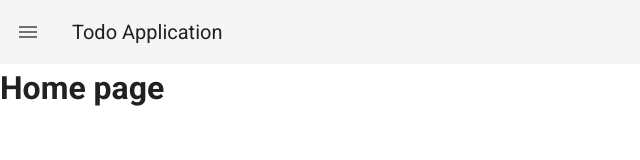
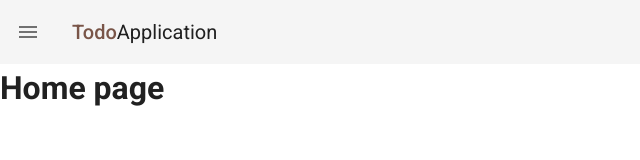
Before and after one commit to azharahmed-98/todo-app, a Vue app: page / in a window 1280 px wide. Shown: the top 160 px of the page, without its empty margins (0-640 px from the left). Built offline with nearby package versions, Linux system fonts and the light colour scheme.

Commit message:
Changed the Styling in the Navbar Component

```diff
--- a/src/App.vue
+++ b/src/App.vue
@@ -14,9 +14,7 @@ export default {
   name: "App",
   components: { Navbar },
   data() {
-    return{
-
-    };
-  }
-}
+    return {};
+  },
+};
 </script>
--- a/src/components/Navbar.vue
+++ b/src/components/Navbar.vue
@@ -1,12 +1,12 @@
 <template>
   <nav>
-    <v-app-bar color="grey lighten-4" flat >
-      <v-app-bar-nav-icon
-        @click="toggleDrawer()"
-      >
-      </v-app-bar-nav-icon>
+    <v-app-bar color="grey lighten-4" flat>
+      <v-app-bar-nav-icon @click="toggleDrawer()"> </v-app-bar-nav-icon>
       <v-toolbar-title>
-        Todo Application
+        <span class="font-weight-medium brown--text text--brown-lighten-2"
+          >Todo</span
+        >
+        <span>Application</span>
       </v-toolbar-title>
     </v-app-bar>
   </nav>
@@ -14,16 +14,13 @@
 
 <script>
 export default {
-    data() {
-        return{
-
-        };
+  data() {
+    return {};
+  },
+  methods: {
+    toggleDrawer() {
+      this.$emit("appDrawerToggled");
     },
-    methods:{
-        toggleDrawer(){
-            this.$emit("appDrawerTogglesd");
-        }
-    }
-
+  },
 };
 </script>
```
